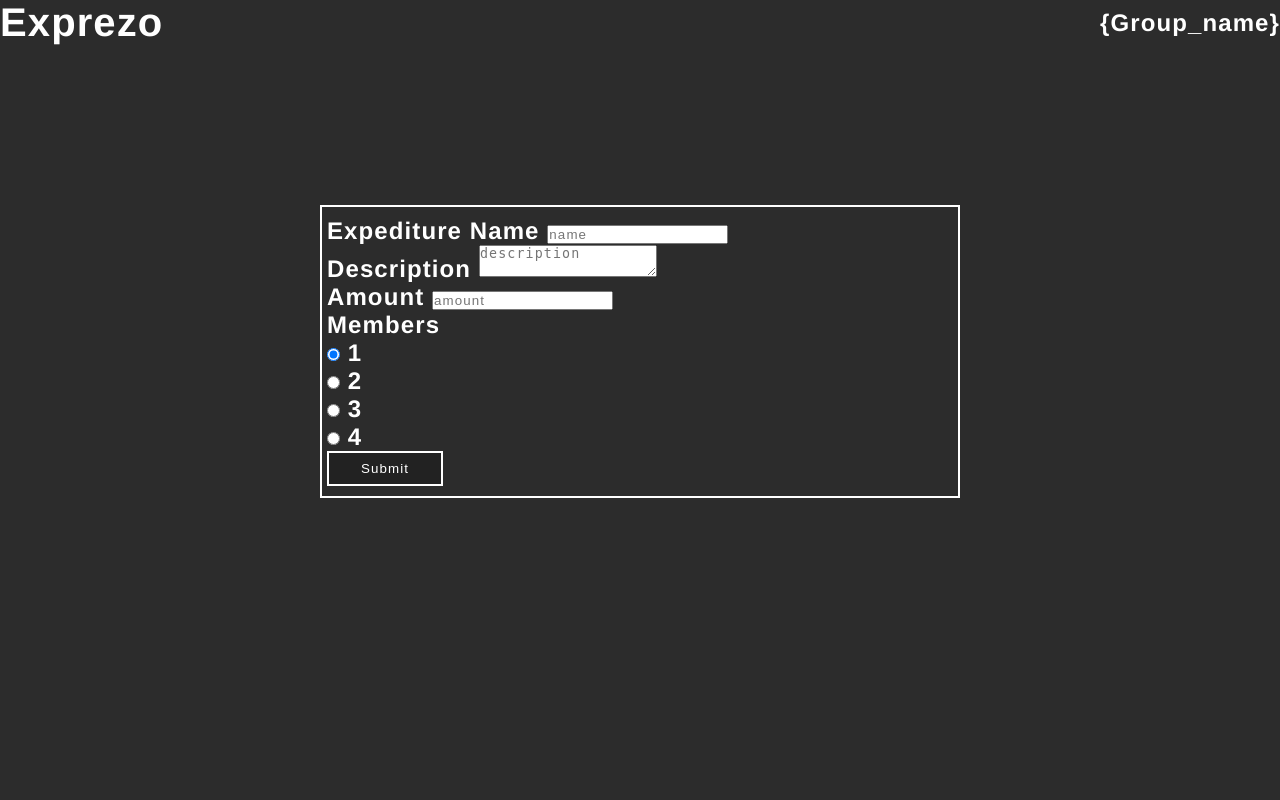
After one commit to kunatastic/Expenzo, a PHP site: page /expense/ in a window 1280 px wide. The commit adds this page. Run offline with PHP 8.4, Linux system fonts and the light colour scheme.

Commit message:
add: expense page

```diff
--- /dev/null
+++ b/expense/index.html
@@ -0,0 +1,51 @@
+<!DOCTYPE html>
+<html lang="en">
+  <head>
+    <meta charset="UTF-8" />
+    <meta http-equiv="X-UA-Compatible" content="IE=edge" />
+    <meta name="viewport" content="width=device-width, initial-scale=1.0" />
+    <title>Expenzo | Welcome to the most customizable Expense Tracker</title>
+
+    <!-- Stylesheets -->
+    <link rel="stylesheet" href="../static/css/styles.css" />
+  </head>
+  <body>
+    <section class="expense">
+      <header id="header">
+        <a id="logo" href="/home/">Exprezo</a>
+        <nav>{Group_name}</nav>
+      </header>
+      <form class="expense-form">
+        <label for="name">Expediture Name</label>
+        <input type="text" name="name" id="name" placeholder="name" required />
+        <br />
+        <label for="description">Description</label>
+        <textarea name="description" id="description" placeholder="description"></textarea>
+        <br />
+        <label for="amount">Amount</label>
+        <input type="text" name="amount" id="amount" placeholder="amount" required />
+        <br />
+        <label for="members">Members</label>
+        <br />
+
+        <input type="radio" name="members" id="members" value="1" checked />
+        <label for="members">1</label>
+        <br />
+
+        <input type="radio" name="members" id="members" value="2" />
+        <label for="members">2</label>
+        <br />
+
+        <input type="radio" name="members" id="members" value="3" />
+        <label for="members">3</label>
+        <br />
+
+        <input type="radio" name="members" id="members" value="4" />
+        <label for="members">4</label>
+        <br />
+
+        <button type="submit" class="button">Submit</button>
+      </form>
+    </section>
+  </body>
+</html>
--- a/static/css/styles.css
+++ b/static/css/styles.css
@@ -64,7 +64,26 @@ body {
   padding-bottom: 7rem;
   width: 100%;
   color: white;
+  background: rgb(44, 44, 44);
 }
+
+.expense{
+  color: white;
+  font-size: 3vh;
+  font-weight: bold;
+  background: rgb(44, 44, 44);
+  min-height: 100vh;
+}
+
+.expense-form{
+  border: 2px solid white;
+  width: 50vw;
+margin: 0 auto;
+margin-top: 10rem;
+padding: 10px 5px;
+}
+
+
 
 .hero-title {
   max-width: 16em;
@@ -101,7 +120,6 @@ body {
   border: 2px solid white;
   text-decoration: none;
   color: white;
-  width: 5rem;
   background: rgba(0, 0, 0, 0.235);
 }
 
```
